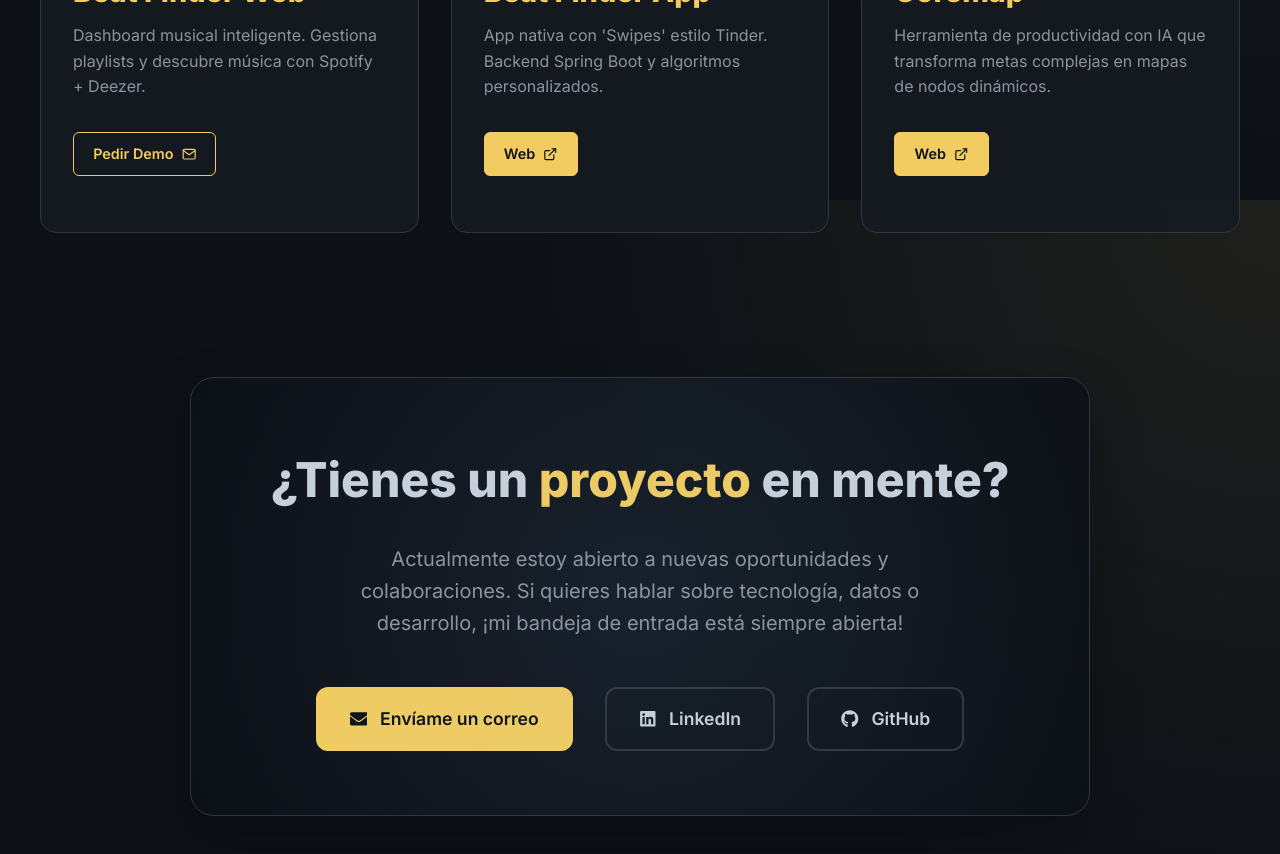
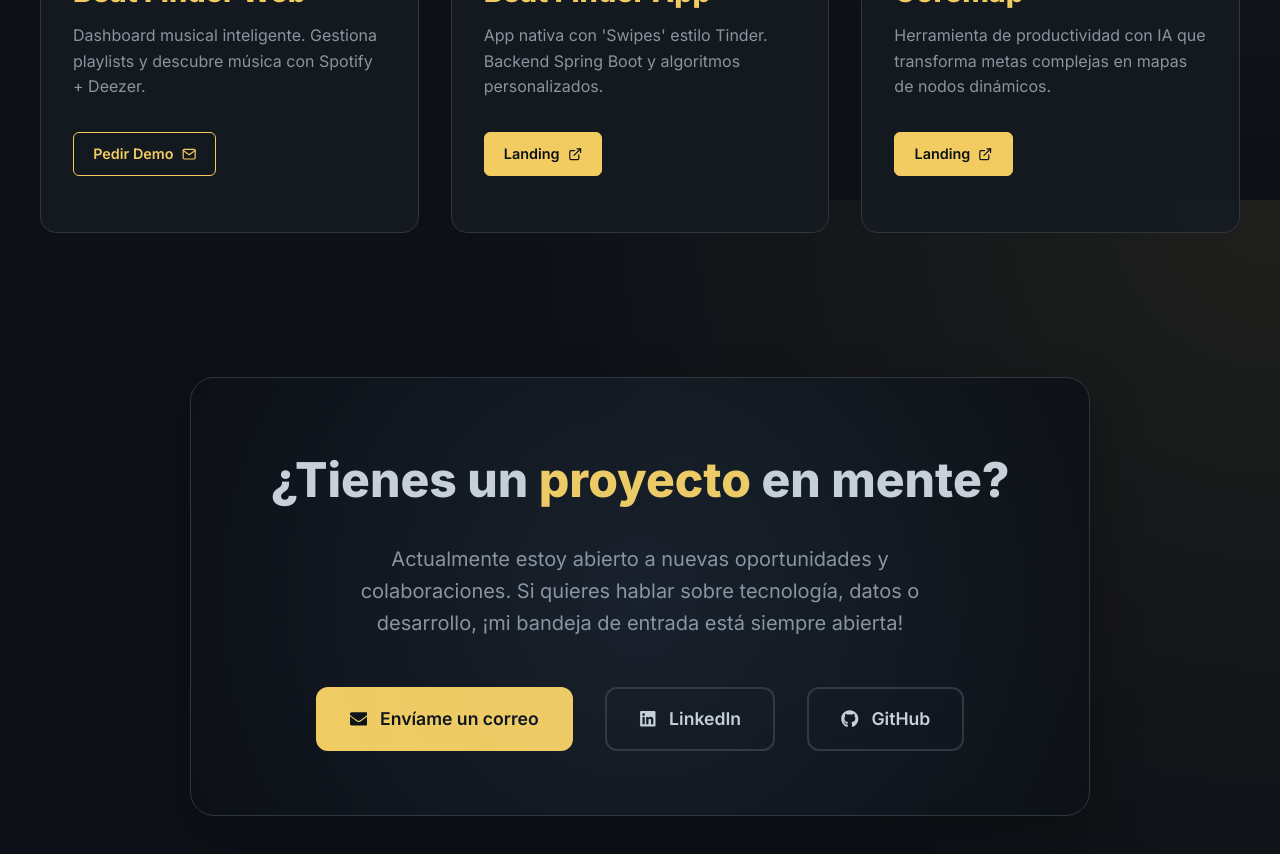
Before and after one commit to Cosmichomeless/Portfolio, a Next.js app: page / in a window 1280 px wide. Shown: the part 3800-4654 px from the top of the page. Built offline with nearby package versions, Linux system fonts and the light colour scheme.

Commit message:
i was changed the name of link to lading page

```diff
--- a/src/components/Projects.tsx
+++ b/src/components/Projects.tsx
@@ -16,14 +16,14 @@ const projects = [
         description: "App nativa con 'Swipes' estilo Tinder. Backend Spring Boot y algoritmos personalizados.",
         link: "https://landingbf.vercel.app/",
         image: "/images/BeatFinderMobile.png",
-        linkLabel: "Web"
+        linkLabel: "Landing"
     },
     {
         title: "Coremap",
         description: "Herramienta de productividad con IA que transforma metas complejas en mapas de nodos dinámicos.",
         link: "https://coremap.app/",
         image: "/images/coremap.png",
-        linkLabel: "Web"
+        linkLabel: "Landing"
     },
 
 ];
```
